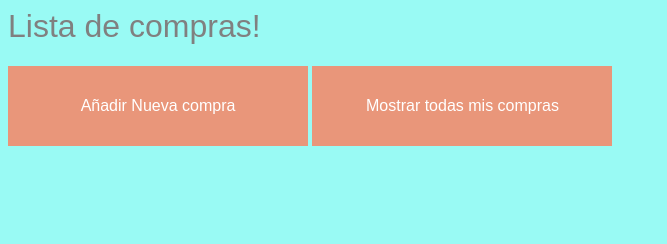
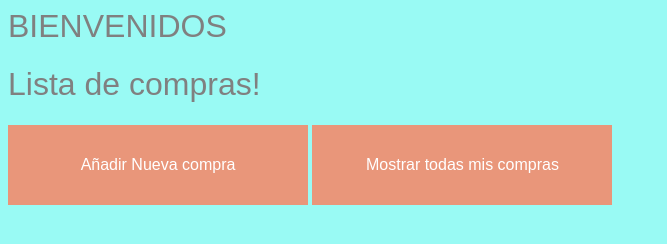
Before and after one commit to amalakamala/ejercicioDebug, a plain HTML site: page index.html in a window 1280 px wide. Shown: the whole page, without its empty margins (0-667 px from the left). Drawn offline with Linux system fonts and the light colour scheme.

Commit message:
agregamos bienvenida

```diff
--- a/index.html
+++ b/index.html
@@ -6,6 +6,7 @@
     <link rel="stylesheet" href="css/main.css" />
   </head>
   <body>
+      <h1>BIENVENIDOS</h1>
       <h1>Lista de compras!</h1>
       <button id="nuevacompra" type="button" name="button">Añadir Nueva compra</button>
       <button id="print" type="button" name="button">Mostrar todas mis compras</button>
```
